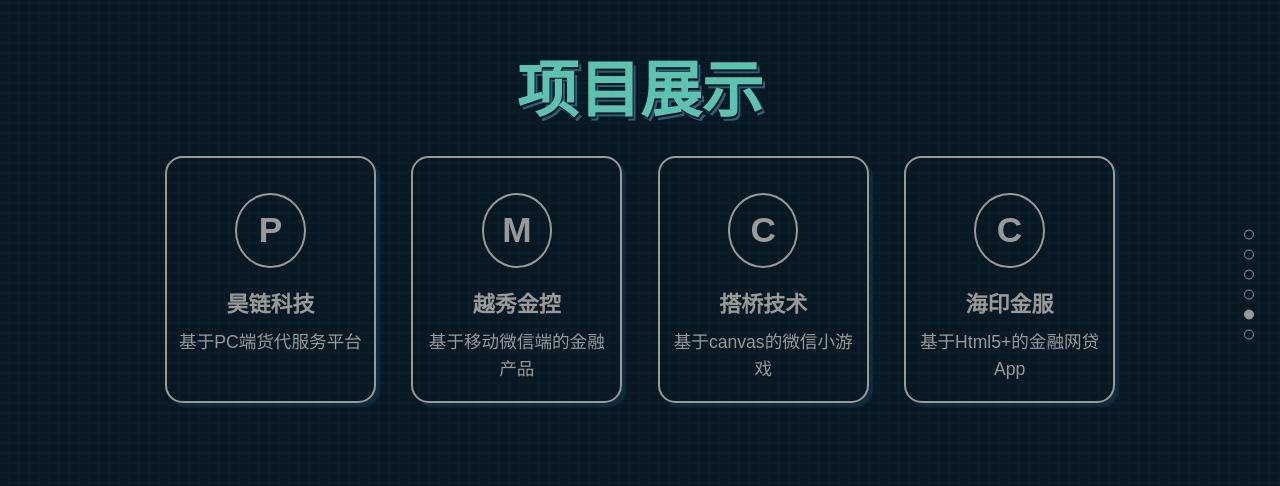
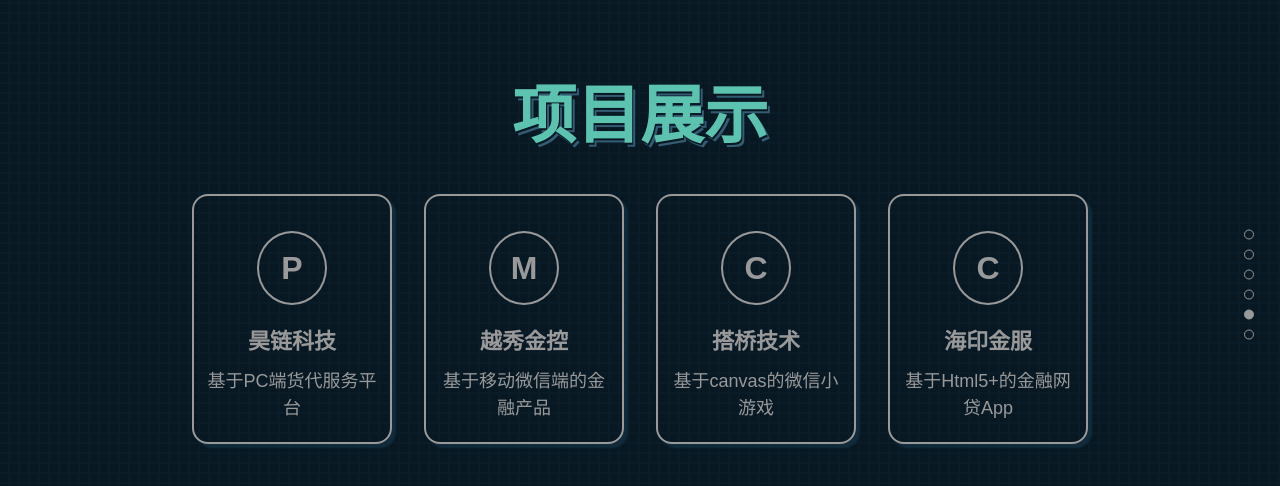
Before and after one commit to hsuna/vue-hsuna-resume, a Vue app: page /#/demo in a window 1280 px wide. Shown: the part 116-602 px from the top of the page. Built offline with nearby package versions, Linux system fonts and the light colour scheme.

Commit message:
添加响应式

```diff
--- a/src/App.vue
+++ b/src/App.vue
@@ -1,7 +1,7 @@
 <template>
   <div id="app">
     <div class="section">
-      <transition name="slide">
+      <transition :name="isMobile?'':'slide'">
         <router-view/>
       </transition>
     </div>
@@ -21,6 +21,7 @@
   name: "App",
   data() {
     return {
+      isMobile: false,
       curNav: "index",
       navList: [
         {
@@ -56,6 +57,17 @@
       ]
     };
   },
+  created() {
+    const ua = navigator.userAgent;
+    const ipad = ua.match(/(iPad).*OS\s([\d_]+)/),
+      isIphone = !ipad && ua.match(/(iPhone\sOS)\s([\d_]+)/),
+      isAndroid = ua.match(/(Android)\s+([\d.]+)/);
+    this.isMobile = isIphone || isAndroid;
+
+    if (this.isMobile) {//判断是否移动端
+      document.body.classList.add("mobile");//如果是移动端，则添加样式
+    }
+  },
   watch: {
     $route(to, from) {
       this.curNav = to.name;
@@ -68,7 +80,7 @@
 .section {
   display: table;
   position: absolute;
-  min-width: 40rem;
+  min-width: 1024px;
   width: 100%;
   height: 100%;
   text-align: center;
@@ -78,7 +90,7 @@
     display: table-cell;
     width: 100%;
     height: 100%;
-    padding-bottom: 100px;
+    padding-bottom: 2%;
     vertical-align: middle;
 
     &.slide-enter-active {
--- a/src/page/About.vue
+++ b/src/page/About.vue
@@ -21,12 +21,12 @@
 
 <style lang="scss" scoped>
 .content {
-  margin: 2em 0;
-  font-size: 1.3em;
+  margin: 50px 0;
+  font-size: 24px;
 }
 .content-block {
   display: inline-block;
-  min-width: 10em;
+  min-width: 200px;
   width: 15%;
 
   &:hover {
@@ -34,20 +34,21 @@
   }
 
   i {
-    font-size: 1.3em;
-    padding: 0.3em;
+    padding-right: 5px;
+    font-size: 30px;
   }
 }
 .info {
   position: relative;
   display: inline-block;
-  padding: 1em 2em;
+  padding: 18px 35px;
+  font-size: 18px;
 
   &:before,
   &:after {
     position: absolute;
-    width: 2em;
-    height: 2em;
+    width: 35px;
+    height: 35px;
     content: "";
   }
 
@@ -66,7 +67,7 @@
   }
 
   p {
-    padding: 0.2em 0;
+    padding: 8px 0;
   }
 }
 
--- a/src/page/Contact.vue
+++ b/src/page/Contact.vue
@@ -13,8 +13,11 @@
 </template>
 
 <script type="text/ecmascript-6">
-
 </script>
 
 <style lang="scss" scoped>
+.content {
+  line-height: 1.5;
+  font-size: 18px;
+}
 </style>
--- a/src/page/Demo.vue
+++ b/src/page/Demo.vue
@@ -4,22 +4,22 @@
     <div class="content">
       <a href="http://ess.hoolinks.com" target="_blank" class="content-block">
         <i title="pc/web">P</i>
-        <h4>昊链科技</h4>
+        <p class="title">昊链科技</p>
         <p>基于PC端货代服务平台</p>
       </a>
       <a href="http://weixin.niurenqushi.com/wxshow/yuexiujinkong.html" target="_blank" class="content-block">
         <i title="mobile">M</i>
-        <h4>越秀金控</h4>
+        <p class="title"h4>越秀金控</p>
         <p>基于移动微信端的金融产品</p>
       </a>
       <a href="http://www.9377.com/platform/wx_game_bridge/" target="_blank" class="content-block">
         <i title="canvas">C</i>
-        <h4>搭桥技术</h4>
+        <p class="title">搭桥技术</p>
         <p>基于canvas的微信小游戏</p>
       </a>
       <a href="http://www.app111.com/info/1131542853/" target="_blank" class="content-block">
         <i title="app">C</i>
-        <h4>海印金服</h4>
+        <p class="title">海印金服</p>
         <p>基于Html5+的金融网贷App</p>
       </a>
     </div>
@@ -34,37 +34,38 @@
 
 <style lang="scss" scoped>
 .content-block {
-  cursor: pointer;
   display: inline-block;
-  width: 12em;
-  height: 14em;
-  margin: 1em;
-  -webkit-border-radius: 1em;
-  -moz-border-radius: 1em;
-  border-radius: 1em;
+  width: 200px;
+  height: 250px;
+  margin: 16px;
+  border-radius: 16px;
   border: 2px solid #999;
   box-shadow: 4px 4px 2px #102c3c;
   vertical-align: top;
+  font-size: 18px;
+  cursor: pointer;
 
   i {
     display: inline-block;
-    font-size: 2em;
-    width: 2em;
-    line-height: 2em;
-    margin: 1em 0 0.5em 0;
+    width: 70px;
+    line-height: 70px;
+    margin: 35px 0 10px;
+    border: 2px solid #999;
+    border-radius: 50%;
     text-align: center;
+    font-size: 32px;
     font-style: normal;
     font-weight: bold;
-    /*color: #071822;*/
-    border: 2px solid #999;
-    /*background-color: #999;*/
-    -webkit-border-radius: 50%;
-    -moz-border-radius: 50%;
-    border-radius: 50%;
+  }
+
+  .title {
+    font-size: 22px;
+    font-weight: bold;
   }
 
   p {
-    margin: 0.5em;
+    line-height: 1.5;
+    margin: 10px;
     overflow: hidden;
     text-overflow: ellipsis;
     display: -webkit-box;
--- a/src/page/Exp.vue
+++ b/src/page/Exp.vue
@@ -7,8 +7,8 @@
     <div class="content">
       <transition-group name="fade">
         <div v-for="(part, index) in partList" class="part" v-bind:key="part.axis" v-show="curPart==index">
-          <h3 class="clr-comm">{{part.title}}</h3>
-          <h6>{{part.time}}</h6>
+          <p class="title clr-primary">{{part.title}}</p>
+          <p class="time">{{part.time}}</p>
           <p v-for="(text, index) in part.contents" v-bind:key="index">{{text}}</p>
         </div>
       </transition-group>
@@ -103,17 +103,40 @@
 </script>
 
 <style lang="scss" scoped>
+.info {
+  font-size: 18px;
+}
 .content {
   position: relative;
-  margin: 1em auto 0 auto;
-  min-width: 5em;
-  height: 13em;
+  margin: 20px auto 0;
+  min-width: 640px;
+  height: 220px;
 
   .part {
     position: absolute;
     margin: 0 auto;
     right: 0;
     left: 0;
+    line-height: 1.5;
+    font-size: 18px;
+
+    .title {
+      font-size: 26px;
+      font-weight: bold;
+    }
+
+    .time {
+      font-weight: bold;
+    }
+  }
+
+  .fade-enter-active,
+  .fade-leave-active {
+    transition: opacity 0.5s;
+  }
+  .fade-enter,
+  .fade-leave-to {
+    opacity: 0;
   }
 }
 .axis {
@@ -122,27 +145,27 @@
   margin: 0 auto;
   color: #999;
   border-bottom: 2px solid #999;
-  font-size: 0.5em;
+  font-size: 12px;
 
   a,
   .line {
     display: inline-block;
-    width: 10em;
+    width: 160px;
   }
 
   a {
     position: relative;
     z-index: 1;
-    padding-bottom: 1em;
+    padding-bottom: 16px;
 
     &:after {
       background-color: #071822;
       position: absolute;
       display: block;
       margin: 0 auto;
-      width: 0.6em;
-      height: 0.6em;
-      bottom: -0.5em;
+      width: 10px;
+      height: 10px;
+      bottom: -8px;
       left: 0;
       right: 0;
       border: 2px solid #999;
@@ -172,15 +195,6 @@
   }
 }
 
-.fade-enter-active,
-.fade-leave-active {
-  transition: opacity 0.5s;
-}
-.fade-enter,
-.fade-leave-to {
-  opacity: 0;
-}
-
 .mobile {
   .content {
     height: 15em;
--- a/src/page/Home.vue
+++ b/src/page/Home.vue
@@ -1,18 +1,16 @@
 <template>
   <div class="section-cell">
     <div class="portrait" @mouseover="portraitOverHandler" @mouseout="portraitOutHandler">
-      <transition name="fade">
-        <img src="/static/images/photo_1.jpg" v-show="0 == photoNum">
-      </transition>
+      <img src="/static/images/photo_1.jpg">
       <transition name="fade">
         <img src="/static/images/photo_2.jpg" v-show="1 == photoNum">
       </transition>
     </div>
 
     <h1 class="title">陈阳志</h1>
-    <p class="fs11">敢而慎之，勇敢不错失任何机会，谨慎不忽略一丝细节</p>
-    <h3 class="clr-comm">web前端工程师</h3>
-    <p><a href="mailto:1622427381@qq.com">1622427381@qq.com</a></p>
+    <p class="motto">敢而慎之，勇敢不错失任何机会，谨慎不忽略一丝细节</p>
+    <p class="job clr-primary">web前端工程师</p>
+    <p class="email"><a href="mailto:1622427381@qq.com">1622427381@qq.com</a></p>
   </div>
 </template>
 
@@ -62,4 +60,15 @@
     opacity: 0;
   }
 }
+
+.motto,
+.email {
+  font-size: 20px;
+}
+
+.job {
+  line-height: 2;
+  font-size: 26px;
+  font-weight: bold;
+}
 </style>
--- a/src/page/Skill.vue
+++ b/src/page/Skill.vue
@@ -42,7 +42,7 @@
         [
           { degree: "familiar", text: "Node.js" },
           { degree: "familiar", text: "Koa2" },
-          { degree: "expert", text: "PHP" }
+          { degree: "common", text: "PHP" }
         ],
         [
           { degree: "expert", text: "PhotoShop" },
@@ -55,22 +55,25 @@
 </script>
 
 <style lang="scss" scoped>
+.content{
+  padding-bottom: 10px;
+  font-size: 18px;
+}
 .tag-panel {
-  margin: 15px auto;
+  margin: 16px auto;
 }
 
 .tag {
-  font-size: 0.9em;
-  background-color: transparent;
-  color: #5dc3b1;
+  display: inline-block;
+  padding: 4px 8px;
+  margin-right: 8px;
   border: 1px solid #5dc3b1;
   border-radius: 3px;
   -webkit-border-radius: 3px;
   -moz-border-radius: 3px;
-  display: inline-block;
-  padding: 2px 8px;
-  margin-right: 3px;
-  margin-bottom: 3px;
+  font-size: 16px;
+  background-color: transparent;
+  color: #5dc3b1;
   opacity: 0;
   filter: Alpha(opacity=0);
 
--- a/static/css/index.css
+++ b/static/css/index.css
@@ -1,5 +1,4 @@
-/** tag */
-
+@charset "utf-8";
 * {
     margin: 0;
     padding: 0;
@@ -17,38 +16,17 @@
 }
 
 body {
-    font: 1.1em/1.5 "Microsoft YaHei", "Arial", "SimSun", "Arial Narrow", "HELVETICA";
+    font: 14px/1 "Microsoft YaHei", "Arial", "SimSun", "Arial Narrow", "HELVETICA";
     color: #999;
 }
 
-h1 {
-    font-size: 3.5em;
-    margin: .3em 0;
-}
 
-h2 {
-    font-size: 2em;
-    margin: .2em 0;
-}
+/* 移动端 */
 
-h3 {
-    font-size: 1.5em;
-    margin: .1em 0;
-}
-
-h4 {
-    font-size: 1.25em;
-    margin: .1em 0;
-}
-
-h5 {
-    font-size: 1.2em;
-    margin: .1em 0;
-}
-
-h6 {
-    font-size: 1.1em;
-    margin: .1em 0;
+html.mobile {
+    -ms-text-size-adjust: 100%;
+    -webkit-text-size-adjust: 100%;
+    font-size: 3.125vw;
 }
 
 a {
@@ -112,7 +90,7 @@
     content: "\e7c2";
 }
 
-.clr-5dc3b1,
+.clr-primary,
 .clr-comm {
     color: #5DC3B1;
 }
@@ -141,14 +119,6 @@
     color: #eee;
 }
 
-.fs11 {
-    font-size: 1.1em;
-}
-
-.w800 {
-    width: 800px;
-}
-
 header,
 footer {
     position: fixed;
@@ -165,8 +135,9 @@
 }
 
 .section-cell>h1 {
-    margin-top: -0.2rem;
-    margin-bottom: 0.1rem;
+    margin-top: 2px;
+    margin-bottom: 30px;
+    font-size: 64px;
     color: #5dc3b1;
     text-shadow: 1px 2px #071822, 3px 4px #345c74;
 }
@@ -175,7 +146,7 @@
 /**mobile */
 
 .mobile .section {
-    padding: 4em 1em;
+    padding: 4rem 1rem;
     background: transparent;
     min-width: 0;
 }
@@ -185,7 +156,7 @@
 }
 
 .mobile .section h1 {
-    font-size: 2.5em;
+    font-size: 2.5rem;
     text-shadow: none;
 }
 
```
Also changed, not shown: index.html (+7 -4 lines).
